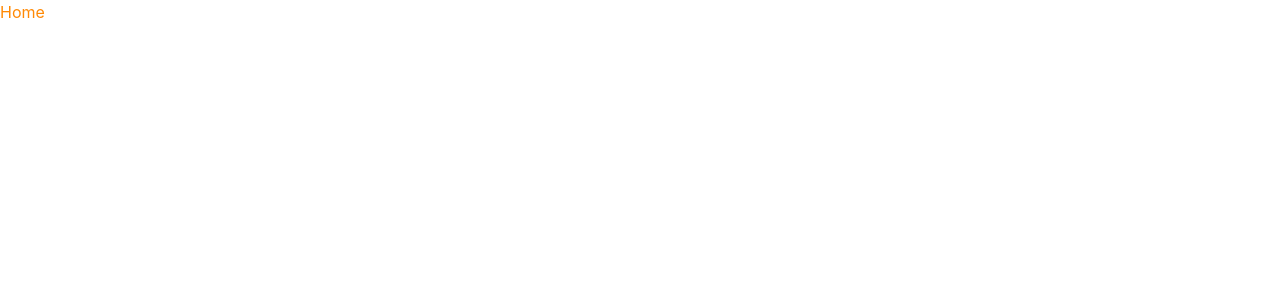
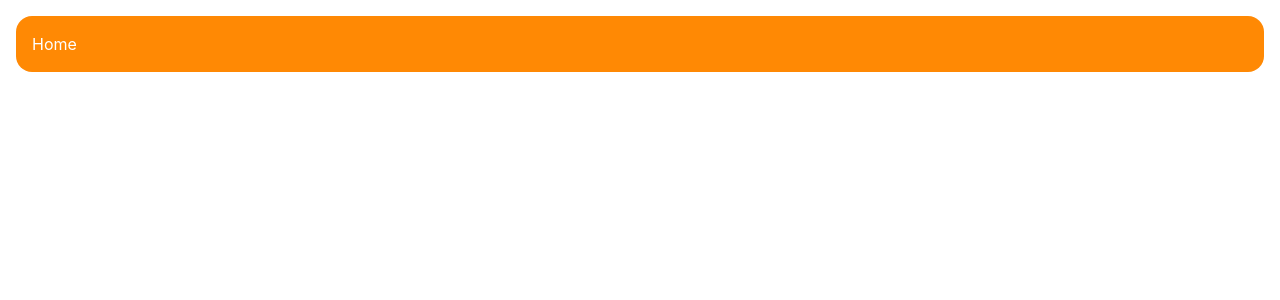
Before and after one commit to TransonQ/express-jwt-demo, a React (Vite) app in the folder frontend/: page / in a window 1280 px wide. Shown: the top 300 px of the page. Built offline with nearby package versions, Linux system fonts and the light colour scheme.

Commit message:
更新 Home 组件

```diff
--- a/frontend/src/pages/home.tsx
+++ b/frontend/src/pages/home.tsx
@@ -2,5 +2,9 @@ import { useFetchHello } from '../hooks/useFetchHello';
 
 export function Home() {
   useFetchHello();
-  return <div className="text-orange-400">Home</div>;
+  return (
+    <div className="bg-orange-400 text-white rounded-2xl p-4 mt-4 mx-4">
+      Home
+    </div>
+  );
 }
```
